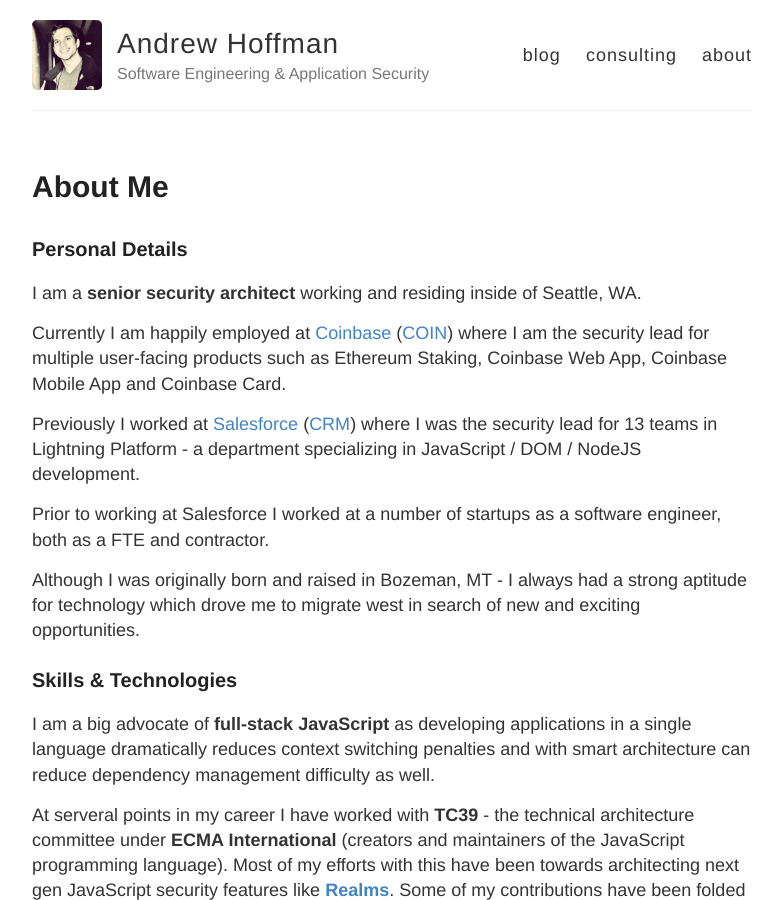
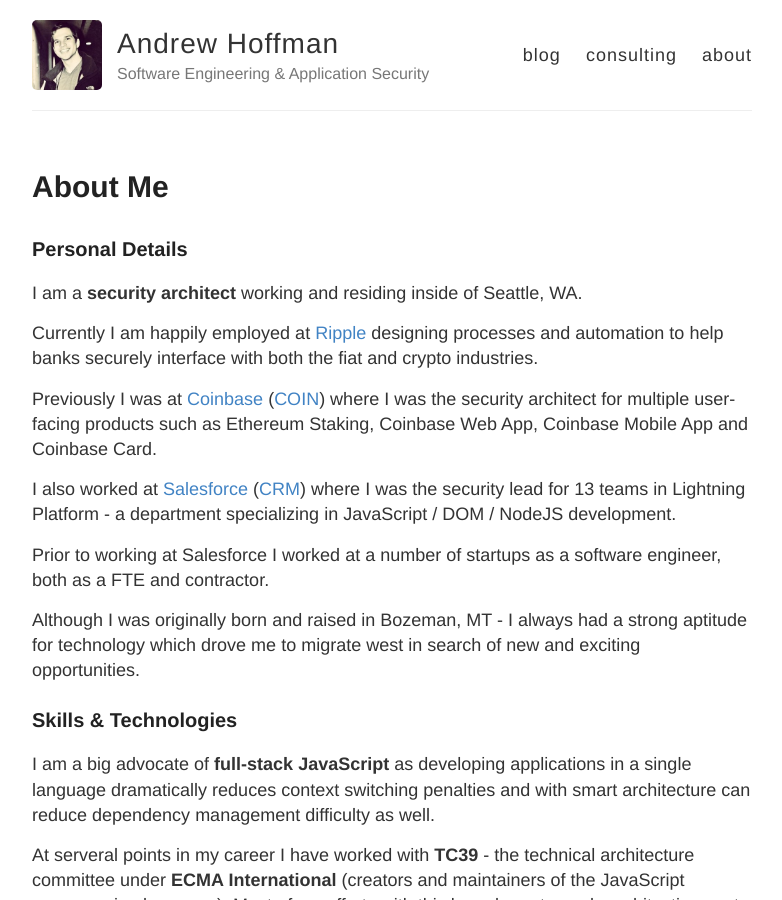
Before and after one commit to and1hof/and1hof.github.io, a Jekyll site: the page built from about.md, in a window 1280 px wide and 900 px high. Shown: the whole window, without its empty margins (248-1030 px from the left). Built offline with Jekyll 4.4.1, drawn with Linux system fonts in a browser that asks for light colours.

Commit message:
trusted types bugfixes

```diff
--- a/about.md
+++ b/about.md
@@ -5,11 +5,13 @@
 ---
 
 ### Personal Details
-I am a **senior security architect** working and residing inside of Seattle, WA.
+I am a **security architect** working and residing inside of Seattle, WA.
 
-Currently I am happily employed at [Coinbase](https://www.coinbase.com) ([COIN](http://www.marketwatch.com/investing/stock/coin)) where I am the security lead for multiple user-facing products such as Ethereum Staking, Coinbase Web App, Coinbase Mobile App and Coinbase Card.
+Currently I am happily employed at [Ripple](https://ripple.com/) designing processes and automation to help banks securely interface with both the fiat and crypto industries.
 
-Previously I worked at [Salesforce](https://www.salesforce.com) ([CRM](http://www.marketwatch.com/investing/stock/crm)) where I was the security lead for 13 teams in Lightning Platform - a department specializing in JavaScript / DOM / NodeJS development.
+Previously I was at [Coinbase](https://www.coinbase.com) ([COIN](http://www.marketwatch.com/investing/stock/coin)) where I was the security architect for multiple user-facing products such as Ethereum Staking, Coinbase Web App, Coinbase Mobile App and Coinbase Card.
+
+I also worked at [Salesforce](https://www.salesforce.com) ([CRM](http://www.marketwatch.com/investing/stock/crm)) where I was the security lead for 13 teams in Lightning Platform - a department specializing in JavaScript / DOM / NodeJS development.
 
 Prior to working at Salesforce I worked at a number of startups as a software engineer, both as a FTE and contractor.
 
```
Also changed, not shown: _posts/2022-12-07-trusted-types-xss.md (+1 -1 lines).
